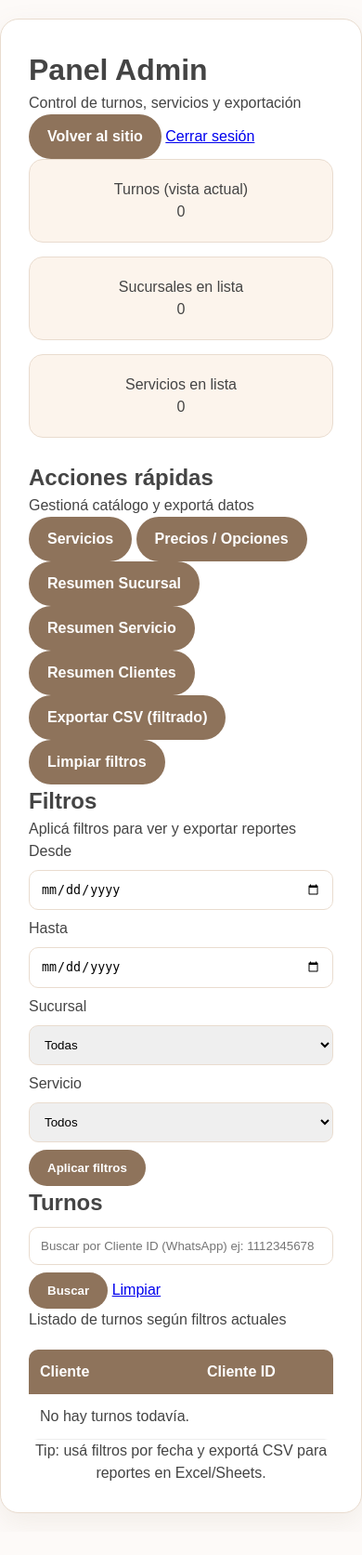
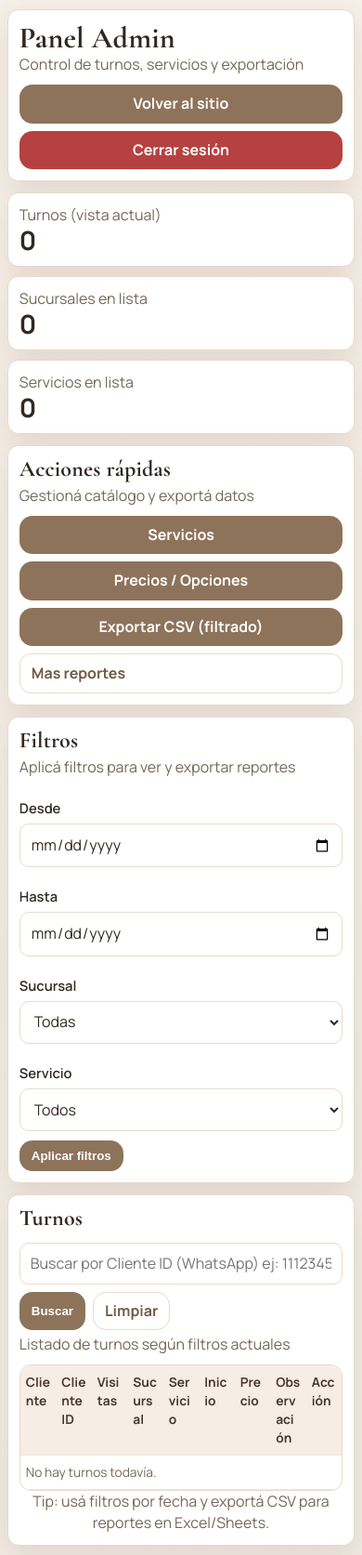
Before and after one commit to josemanuelweb/web-estetica, a Flask app: page /admin in a window 390 px wide. Shown: the whole page at 93% size. Before the commit the page ends 1629 px from the top, so only its background shows below. Run offline with Flask 3, Linux system fonts and the light colour scheme; the visitor is signed in with stand-in values (Sample User, id 1); data that the repository does not hold is empty.

Commit message:
Actualizando static, templates/admin

```diff
--- a/static/style.css
+++ b/static/style.css
@@ -1,129 +1,538 @@
-/* =========================================
-   1. RESET Y CONFIGURACIÓN BASE
-   ========================================= */
-* { margin: 0; padding: 0; box-sizing: border-box; }
+@import url("https://fonts.googleapis.com/css2?family=Cormorant+Garamond:wght@500;600;700&family=Manrope:wght@400;500;600;700&display=swap");
 
 :root {
   --primary: #8e735b;
-    --bg-crema: #fdfaf8;
-    --border: #e9dccf;
-    --text: #444;
+  --primary-dark: #725a46;
+  --danger: #b64141;
+  --bg: #f6f0ea;
+  --surface: #ffffff;
+  --surface-soft: #faf4ee;
+  --border: #e7dacd;
+  --text: #302922;
+  --muted: #74675a;
+  --radius-lg: 16px;
+  --radius-md: 12px;
+  --radius-sm: 10px;
+  --shadow: 0 10px 30px rgba(108, 81, 59, 0.14);
+}
+
+* {
+  box-sizing: border-box;
+  margin: 0;
+  padding: 0;
 }
 
 body {
-    background-color: var(--bg-crema);
-    font-family: 'Montserrat', sans-serif;
+  min-height: 100vh;
+  background: radial-gradient(circle at 0 0, #fffaf4, var(--bg));
   color: var(--text);
-    line-height: 1.5;
+  font-family: "Manrope", sans-serif;
+  line-height: 1.45;
 }
 
-/* =========================================
-   2. LÓGICA DE DISEÑO (CENTRADO VS ANCHO)
-   ========================================= */
+h1,
+h2,
+h3,
+h4 {
+  font-family: "Cormorant Garamond", serif;
+  letter-spacing: 0.2px;
+  line-height: 1.1;
+}
 
-/* VISTA CLIENTE: Centrado para formularios y sucursales */
-body:not(.admin-body) {
+a {
+  color: var(--primary-dark);
+  text-decoration: none;
+}
+
+a:hover {
+  text-decoration: underline;
+}
+
+/* Layout base */
+.container,
+.admin-container {
+  width: min(1200px, 94vw);
+  margin: 18px auto;
+}
+
+.formulario-card,
+.sucursal-card,
+.card,
+.confirm-box,
+.panel-card,
+.admin-card,
+.admin-header,
+.kpi-card {
+  width: 100%;
+  background: var(--surface);
+  border: 1px solid var(--border);
+  border-radius: var(--radius-lg);
+  box-shadow: var(--shadow);
+  padding: 16px;
+}
+
+.formulario-card,
+.card {
+  max-width: 560px;
+  margin: 0 auto;
+}
+
+.home-wrap {
+  display: grid;
+  gap: 12px;
+}
+
+.subtitle,
+.admin-subtitle,
+.muted,
+.hint,
+.panel-head p,
+.kpi-label {
+  color: var(--muted);
+}
+
+.page-header {
+  margin-bottom: 10px;
+}
+
+.admin-title {
+  font-size: 2rem;
+  line-height: 1.1;
+}
+
+.admin-link {
+  display: inline-block;
+}
+
+.notice {
+  background: var(--surface-soft);
+  border: 1px dashed var(--border);
+  border-radius: var(--radius-md);
+  padding: 10px 12px;
+  font-size: 0.92rem;
+}
+
+.sucursal-card p {
+  margin: 4px 0 10px;
+}
+
+.sucursal-card {
+  text-align: center;
+}
+
+label {
+  display: block;
+  margin: 11px 0 6px;
+  font-weight: 600;
+  font-size: 0.92rem;
+}
+
+input,
+select,
+textarea {
+  width: 100%;
+  border: 1px solid var(--border);
+  border-radius: var(--radius-sm);
+  padding: 10px 11px;
+  font: inherit;
+  color: var(--text);
+  background: #fff;
+}
+
+input:focus,
+select:focus,
+textarea:focus {
+  outline: 2px solid rgba(142, 115, 91, 0.2);
+  border-color: var(--primary);
+}
+
+.textarea {
+  min-height: 56px;
+  resize: vertical;
+}
+
+/* Buttons */
+.btn,
+.btn-primary,
+.btn-danger,
+.btn-outline,
+.btn-pro,
+.btn-reservar,
+.btn-wa {
+  display: inline-flex;
+  align-items: center;
+  justify-content: center;
+  min-width: 0;
+  gap: 6px;
+  padding: 8px 12px;
+  border-radius: 14px;
+  border: 1px solid transparent;
+  text-decoration: none;
+  font-weight: 700;
+  cursor: pointer;
+  transition: transform 0.15s ease, opacity 0.2s ease;
+}
+
+.btn:hover,
+.btn-primary:hover,
+.btn-danger:hover,
+.btn-outline:hover,
+.btn-pro:hover,
+.btn-reservar:hover,
+.btn-wa:hover {
+  transform: translateY(-1px);
+  opacity: 0.95;
+  text-decoration: none;
+}
+
+.btn,
+.btn-primary,
+.btn-pro,
+.btn-reservar {
+  background: var(--primary);
+  color: #fff !important;
+}
+
+.btn-danger {
+  background: var(--danger);
+  color: #fff !important;
+}
+
+.btn-outline {
+  background: #fff;
+  color: var(--primary-dark) !important;
+  border-color: var(--border);
+}
+
+.btn-wa {
+  background: #1ca65d;
+  color: #fff !important;
+}
+
+.btn-row {
+  display: flex;
+  gap: 8px;
+  flex-wrap: wrap;
+}
+
+/* Alerts */
+.alert {
+  border-radius: var(--radius-sm);
+  padding: 10px 12px;
+}
+
+.alert-error {
+  background: #ffecec;
+  border: 1px solid #f4c4c4;
+  color: #7f2525;
+}
+
+/* Confirm */
+.confirm-bg {
+  background-size: cover;
+  background-position: center;
+}
+
+.confirm-overlay {
+  min-height: 100vh;
+  width: 100%;
   display: flex;
   justify-content: center;
   align-items: center;
-    min-height: 100vh;
-    padding: 20px;
+  padding: 14px;
+  background: rgba(38, 25, 13, 0.38);
 }
 
-/* VISTA ADMIN: Ancho total para el panel */
-body.admin-body {
-    display: block; /* Anulamos el flex */
-    padding: 0;
+.confirm-pay {
+  margin: 12px 0;
+  padding: 10px 12px;
+  border-radius: var(--radius-md);
+  background: var(--surface-soft);
+  border: 1px solid var(--border);
 }
 
-/* =========================================
-   3. CONTENEDORES
-   ========================================= */
-.container, .formulario-card, .sucursal-card, .admin-container {
-    background: white;
-    padding: 30px;
-    border-radius: 20px;
-    border: 1px solid var(--border);
-    box-shadow: 0 10px 30px rgba(142, 115, 91, 0.1);
-    width: 100%;
+/* Admin */
+body.admin-body {
+  padding: 0;
+  background: linear-gradient(180deg, #f7f0e8, #f2ebe3);
 }
 
-/* Tamaño para formularios (Estrecho) */
-.container, .formulario-card, .sucursal-card {
-    max-width: 450px;
-    margin: auto;
+.container.admin-wide {
+  width: min(1200px, 96vw);
+  max-width: 1200px;
+  margin: 18px auto;
+  padding: 0;
+  background: transparent;
+  border: 0;
+  box-shadow: none;
 }
 
-/* Tamaño para el Admin (Ancho) */
-.admin-wide {
-    max-width: 1200px;
-    margin: 20px auto;
+.admin-shell {
+  display: grid;
+  gap: 12px;
 }
 
-/* =========================================
-   4. TABLAS Y COMPONENTES ADMIN
-   ========================================= */
-.table-wrap {
-    overflow-x: auto;
-    margin-top: 20px;
-    background: white;
-    border-radius: 10px;
+.admin-header {
+  display: flex;
+  justify-content: space-between;
+  align-items: center;
+  gap: 10px;
+  flex-wrap: wrap;
 }
 
-table {
-    width: 100%;
-    border-collapse: collapse;
-    min-width: 800px;
-}
-
-th {
-    background: var(--primary);
-    color: white;
-    padding: 12px;
-    text-align: left;
-}
-
-td {
-    padding: 12px;
-    border-bottom: 1px solid #eee;
+.admin-header-actions {
+  display: flex;
+  gap: 8px;
+  flex-wrap: wrap;
 }
 
 .kpi-grid {
   display: grid;
-    grid-template-columns: repeat(auto-fit, minmax(200px, 1fr));
-    gap: 15px;
-    margin-bottom: 25px;
+  grid-template-columns: repeat(3, minmax(0, 1fr));
+  gap: 10px;
 }
 
-.kpi-card {
-    background: #fcf4ec;
-    padding: 20px;
-    border-radius: 15px;
-    text-align: center;
-    border: 1px solid var(--border);
+.kpi-value {
+  font-size: 1.75rem;
+  font-weight: 800;
+  line-height: 1.1;
 }
 
-/* =========================================
-   5. BOTONES E INPUTS
-   ========================================= */
-.btn-pro, .btn-primary, .btn-reservar {
-    background: var(--primary);
-    color: white !important;
-    padding: 12px 20px;
-    border-radius: 50px;
-    text-decoration: none;
-    font-weight: bold;
-    display: inline-block;
-    border: none;
-    cursor: pointer;
-    transition: 0.3s;
-    text-align: center;
+.panel-head {
+  display: grid;
+  gap: 4px;
+  margin-bottom: 10px;
 }
 
-input, select, textarea {
+.actions-grid {
+  display: grid;
+  grid-template-columns: 1fr;
+  gap: 8px;
+}
+
+.actions-grid .btn,
+.actions-grid .btn-primary {
   width: 100%;
+  text-align: center;
+  white-space: normal;
+  overflow-wrap: anywhere;
+}
+
+.quick-more {
+  width: 100%;
+  border: 1px solid var(--border);
+  border-radius: var(--radius-md);
+  background: var(--surface);
+}
+
+.quick-more summary {
+  list-style: none;
+  cursor: pointer;
+  padding: 9px 12px;
+  font-weight: 700;
+  color: var(--primary-dark);
+}
+
+.quick-more summary::-webkit-details-marker {
+  display: none;
+}
+
+.quick-more[open] summary {
+  border-bottom: 1px solid var(--border);
+}
+
+.quick-more-menu {
+  display: grid;
+  gap: 6px;
+  padding: 8px;
+}
+
+.quick-more-menu a {
+  display: block;
+  padding: 8px 10px;
+  border-radius: var(--radius-sm);
+  background: var(--surface-soft);
+  border: 1px solid var(--border);
+  color: var(--text);
+  font-weight: 600;
+}
+
+.quick-more-menu a:hover {
+  background: #f4ece4;
+  text-decoration: none;
+}
+
+.filters-grid {
+  display: grid;
+  grid-template-columns: repeat(4, minmax(0, 1fr));
+  gap: 10px;
+  align-items: end;
+}
+
+.field {
+  min-width: 0;
+}
+
+.filters-actions {
+  display: flex;
+  gap: 8px;
+}
+
+.search-row {
+  display: flex;
+  gap: 8px;
+  flex-wrap: wrap;
+  margin-top: 8px;
+}
+
+.search-input {
+  flex: 1;
+  min-width: 220px;
+}
+
+.table-wrap {
+  width: 100%;
+  overflow: auto;
+  border: 1px solid var(--border);
+  border-radius: var(--radius-md);
+  background: #fff;
+}
+
+table,
+.table {
+  width: 100%;
+  min-width: 920px;
+  border-collapse: collapse;
+}
+
+th,
+td {
+  text-align: left;
+  padding: 10px 11px;
+  border-bottom: 1px solid #efe5da;
+  vertical-align: top;
+}
+
+th {
+  background: #f6ede4;
+  color: #4a3a2f;
+}
+
+.td-nowrap {
+  white-space: nowrap;
+}
+
+/* Responsive */
+@media (max-width: 980px) {
+  .kpi-grid {
+    grid-template-columns: 1fr;
+  }
+
+  .admin-grid {
+    grid-template-columns: 1fr;
+  }
+
+  .filters-grid {
+    grid-template-columns: 1fr 1fr;
+  }
+
+  table,
+  .table {
+    min-width: 760px;
+  }
+}
+
+@media (min-width: 981px) {
+  .actions-grid {
+    grid-template-columns: repeat(3, minmax(0, 1fr));
+  }
+}
+
+@media (max-width: 680px) {
+  body:not(.admin-body) {
+    padding: 10px;
+  }
+
+  .container,
+  .admin-container,
+  .container.admin-wide {
+    width: 96vw;
+    margin: 10px auto;
+  }
+
+  .formulario-card,
+  .card,
+  .confirm-box,
+  .panel-card,
+  .admin-card,
+  .admin-header,
+  .kpi-card {
+    border-radius: 12px;
     padding: 12px;
-    margin: 8px 0;
-    border: 1px solid var(--border);
-    border-radius: 10px;
   }
+
+  .formulario-card,
+  .card,
+  .confirm-box {
+    max-width: 100%;
+  }
+
+  .admin-header-actions {
+    width: 100%;
+  }
+
+  .admin-header-actions .btn,
+  .admin-header-actions .btn-primary,
+  .admin-header-actions .btn-danger {
+    width: 100%;
+  }
+
+  .filters-grid {
+    grid-template-columns: 1fr;
+  }
+
+  .search-row {
+    flex-direction: column;
+    align-items: stretch;
+  }
+
+  .search-input {
+    min-width: 100%;
+  }
+
+  .table-wrap {
+    overflow-x: visible;
+  }
+
+  table,
+  .table {
+    min-width: 100% !important;
+    width: 100%;
+    table-layout: fixed;
+  }
+
+  th,
+  td {
+    min-width: 0 !important;
+    width: auto !important;
+    white-space: normal;
+    word-break: break-word;
+    overflow-wrap: anywhere;
+    padding: 8px 6px;
+    font-size: 0.86rem;
+  }
+
+  .table th[style],
+  .table td[style],
+  th[style],
+  td[style] {
+    min-width: 0 !important;
+    width: auto !important;
+  }
+
+  input,
+  select,
+  textarea {
+    font-size: 16px;
+  }
+}
--- a/templates/admin_panel.html
+++ b/templates/admin_panel.html
@@ -47,17 +47,20 @@
         <div class="actions-grid">
           <a class="btn btn-primary" href="/admin/servicios">Servicios</a>
           <a class="btn btn-primary" href="/admin/opciones">Precios / Opciones</a>
-
-          <a class="btn btn-primary" href="/admin/export/resumen_sucursal.csv">Resumen Sucursal</a>
-          <a class="btn btn-primary" href="/admin/export/resumen_servicio.csv">Resumen Servicio</a>
-          <a class="btn btn-primary" href="/admin/export/resumen_clientes.csv">Resumen Clientes</a>
-
           <a class="btn btn-primary"
             href="/admin/export/turnos.csv?from={{ filtros['from'] }}&to={{ filtros['to'] }}&sucursal={{ filtros['sucursal'] }}&servicio={{ filtros['servicio'] }}&cliente_id={{ filtros['cliente_id'] }}">
             Exportar CSV (filtrado)
           </a>
 
-          <a class="btn btn-primary" href="/admin">Limpiar filtros</a>
+          <details class="quick-more">
+            <summary>Mas reportes</summary>
+            <div class="quick-more-menu">
+              <a href="/admin/export/resumen_sucursal.csv">Resumen Sucursal</a>
+              <a href="/admin/export/resumen_servicio.csv">Resumen Servicio</a>
+              <a href="/admin/export/resumen_clientes.csv">Resumen Clientes</a>
+              <a href="/admin">Limpiar filtros</a>
+            </div>
+          </details>
         </div>
       </section>
 
```
Lines whose indentation alone changed are shown as unchanged.
